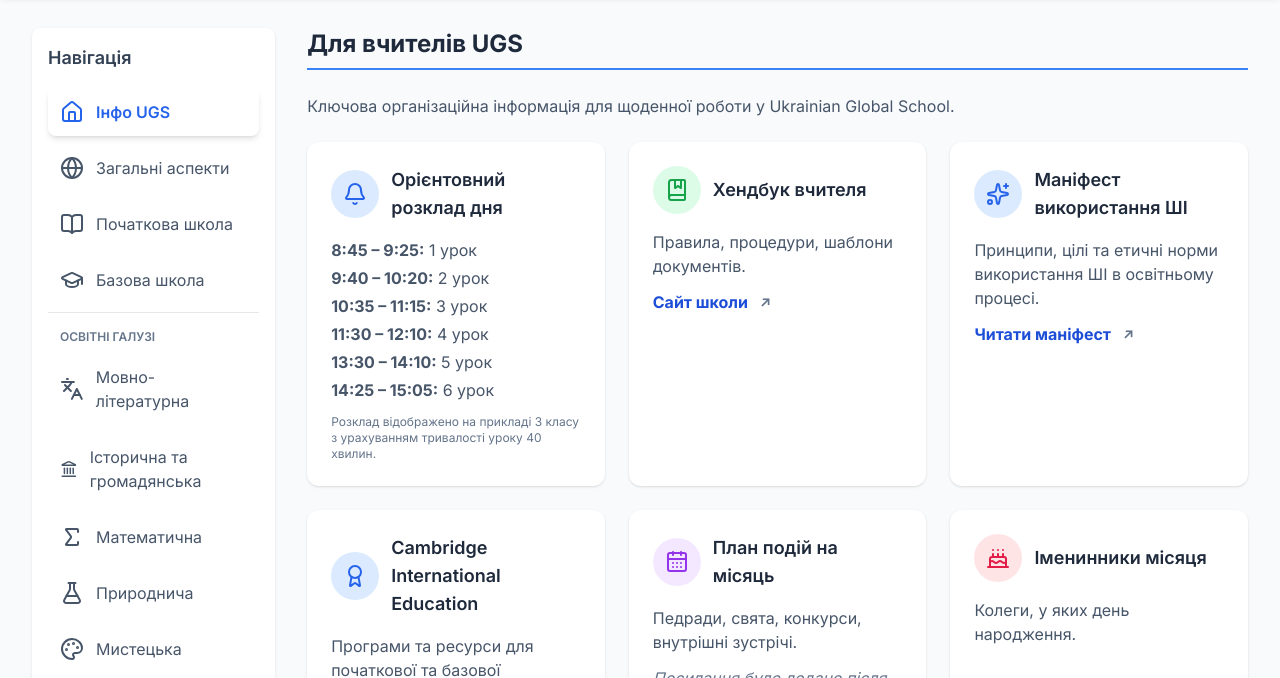
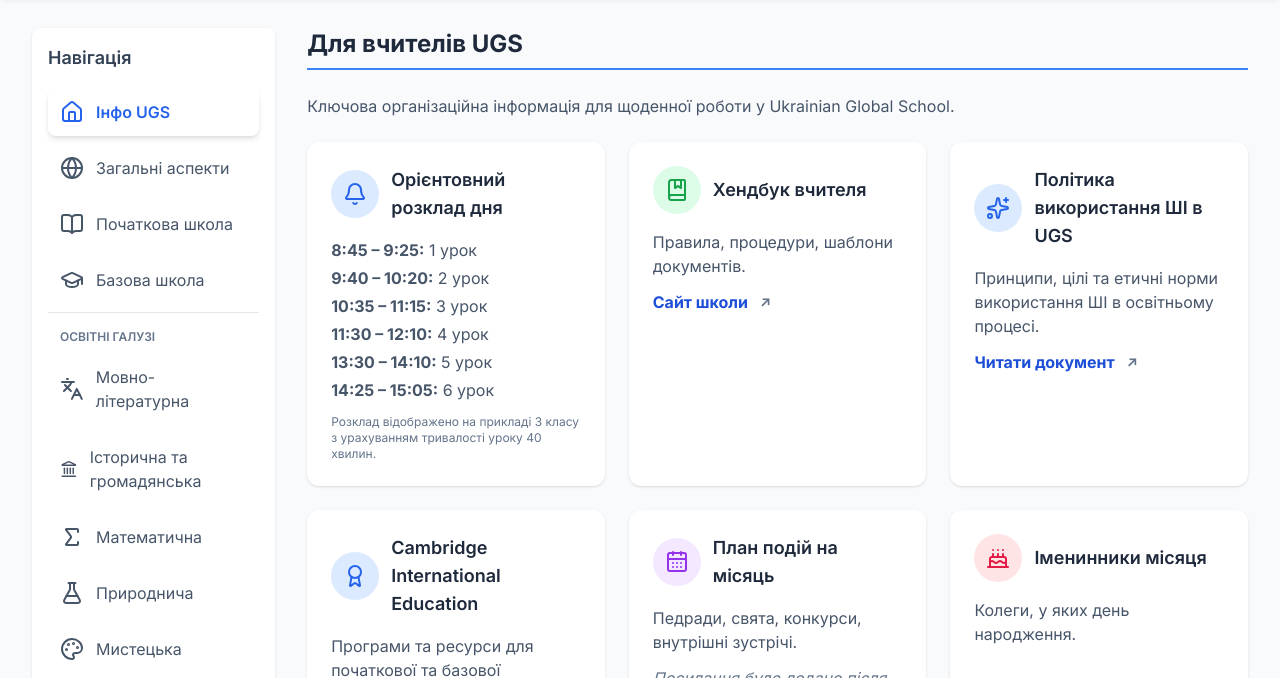
Before and after one commit to ugsnavigator/ugsnavigator.github.io, a plain HTML site: page index.html in a window 1280 px wide. Shown: the part 68-746 px from the top of the page. Drawn offline with nearby package versions, Linux system fonts and the light colour scheme.

Commit message:
Update index.html

```diff
--- a/index.html
+++ b/index.html
@@ -104,11 +104,11 @@
                 <a class="block inline-flex items-center gap-2 text-blue-700 font-bold hover:text-blue-900 ext" href="https://globalschool.in.ua/" target="_blank">Сайт школи</a>
               </div>
               <div class="bg-white p-6 rounded-xl shadow">
-                <div class="flex items-center gap-3 mb-4"><div class="bg-blue-100 p-3 rounded-full"><i data-lucide="sparkles" class="text-blue-600"></i></div><h3 class="text-lg font-semibold searchable">Маніфест використання ШІ</h3></div>
+                <div class="flex items-center gap-3 mb-4"><div class="bg-blue-100 p-3 rounded-full"><i data-lucide="sparkles" class="text-blue-600"></i></div><h3 class="text-lg font-semibold searchable">Політика використання ШІ в UGS</h3></div>
                 <p class="text-slate-600 mb-3 searchable">Принципи, цілі та етичні норми використання ШІ в освітньому процесі.</p>
                 <div class="text-slate-600 space-y-2 mb-3">
                 </div>
-                <a class="block inline-flex items-center gap-2 text-blue-700 font-bold hover:text-blue-900 ext" href="https://docs.google.com/document/d/1wS85tGPCThk-cJfdmVtGDtJEgZ9R-zCqX_sBHjYiYjs/edit?usp=sharing" target="_blank">Читати маніфест</a>
+                <a class="block inline-flex items-center gap-2 text-blue-700 font-bold hover:text-blue-900 ext" href="https://docs.google.com/document/d/1wS85tGPCThk-cJfdmVtGDtJEgZ9R-zCqX_sBHjYiYjs/edit?usp=sharing" target="_blank">Читати документ</a>
               </div>
               <div class="bg-white p-6 rounded-xl shadow">
                 <div class="flex items-center gap-3 mb-4"><div class="bg-blue-100 p-3 rounded-full"><i data-lucide="award" class="text-blue-600"></i></div><h3 class="text-lg font-semibold searchable">Cambridge International Education</h3></div>
```
